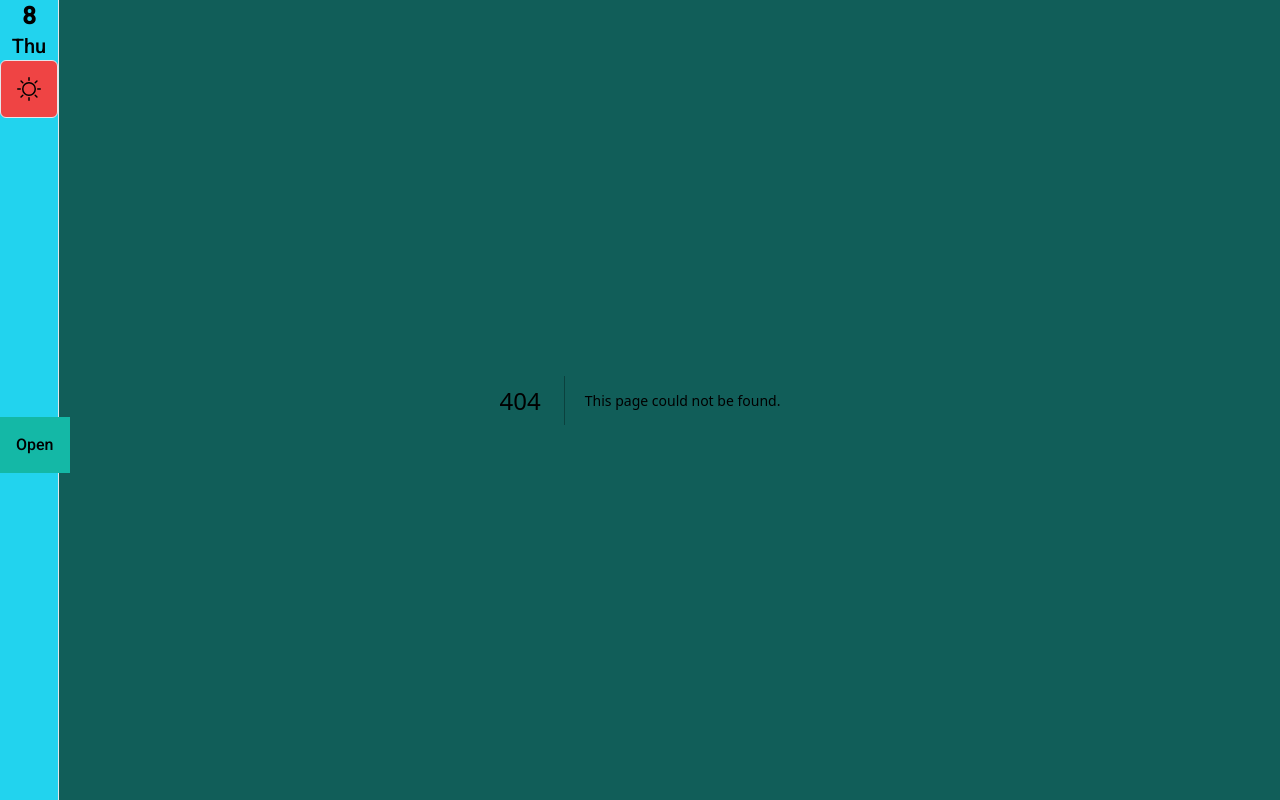
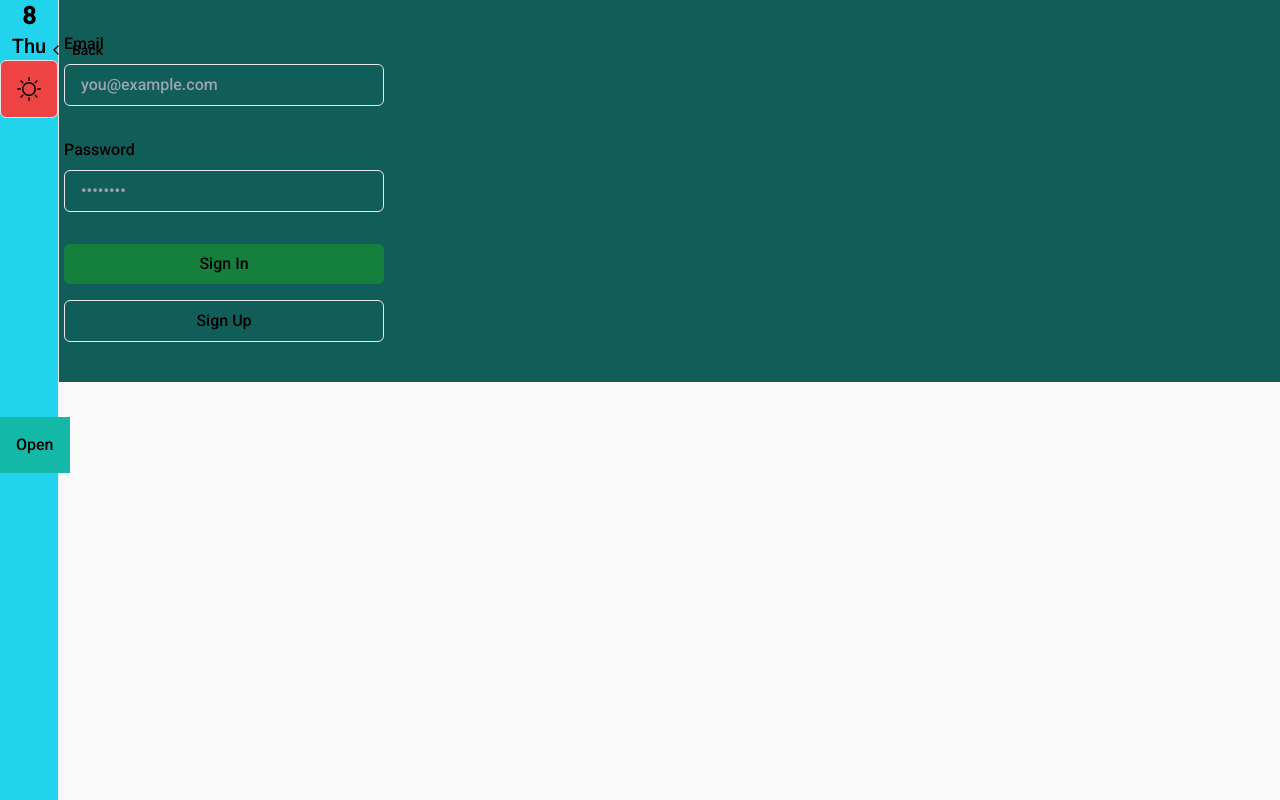
Before and after one commit to AndrewJBGrant/Pomo-Obsidian, a Next.js app: page /login in a window 1280 px wide. Before the commit this address had no page. Built offline with nearby package versions, Linux system fonts and the light colour scheme.

Commit message:
user sign up and in

```diff
--- /dev/null
+++ b/app/auth/callback/route.ts
@@ -0,0 +1,19 @@
+import { createClient } from "../../utils/supabase/server";
+import { NextResponse } from "next/server";
+
+export async function GET(request: Request) {
+  // The `/auth/callback` route is required for the server-side auth flow implemented
+  // by the SSR package. It exchanges an auth code for the user's session.
+  // https://supabase.com/docs/guides/auth/server-side/nextjs
+  const requestUrl = new URL(request.url);
+  const code = requestUrl.searchParams.get("code");
+  const origin = requestUrl.origin;
+
+  if (code) {
+    const supabase = createClient();
+    await supabase.auth.exchangeCodeForSession(code);
+  }
+
+  // URL to redirect to after sign up process completes
+  return NextResponse.redirect(`${origin}/protected`);
+}
--- /dev/null
+++ b/app/login/page.tsx
@@ -0,0 +1,119 @@
+import Link from "next/link";
+import { headers } from "next/headers";
+import { createClient } from "../utils/supabase/server";
+import { redirect } from "next/navigation";
+import { SubmitButton } from "./submitButton";
+
+export default function Login({
+  searchParams,
+}: {
+  searchParams: { message: string };
+}) {
+  const signIn = async (formData: FormData) => {
+    "use server";
+
+    const email = formData.get("email") as string;
+    const password = formData.get("password") as string;
+    const supabase = createClient();
+
+    const { error } = await supabase.auth.signInWithPassword({
+      email,
+      password,
+    });
+
+    if (error) {
+      return redirect("/login?message=Could not authenticate user");
+    }
+
+    return redirect("/protected");
+  };
+
+  const signUp = async (formData: FormData) => {
+    "use server";
+
+    const origin = headers().get("origin");
+    const email = formData.get("email") as string;
+    const password = formData.get("password") as string;
+    const supabase = createClient();
+
+    const { error } = await supabase.auth.signUp({
+      email,
+      password,
+      options: {
+        emailRedirectTo: `${origin}/auth/callback`,
+      },
+    });
+
+    if (error) {
+      return redirect("/login?message=Could not authenticate user");
+    }
+
+    return redirect("/login?message=Check email to continue sign in process");
+  };
+
+  return (
+    <div className="flex-1 flex flex-col w-full px-8 sm:max-w-md justify-center gap-2">
+      <Link
+        href="/"
+        className="absolute left-8 top-8 py-2 px-4 rounded-md no-underline text-foreground bg-btn-background hover:bg-btn-background-hover flex items-center group text-sm"
+      >
+        <svg
+          xmlns="http://www.w3.org/2000/svg"
+          width="24"
+          height="24"
+          viewBox="0 0 24 24"
+          fill="none"
+          stroke="currentColor"
+          strokeWidth="2"
+          strokeLinecap="round"
+          strokeLinejoin="round"
+          className="mr-2 h-4 w-4 transition-transform group-hover:-translate-x-1"
+        >
+          <polyline points="15 18 9 12 15 6" />
+        </svg>{" "}
+        Back
+      </Link>
+
+      <form className="animate-in flex-1 flex flex-col w-full justify-center gap-2 text-foreground p-8">
+        <label className="text-md" htmlFor="email">
+          Email
+        </label>
+        <input
+          className="rounded-md px-4 py-2 bg-inherit border mb-6"
+          name="email"
+          placeholder="you@example.com"
+          required
+        />
+        <label className="text-md" htmlFor="password">
+          Password
+        </label>
+        <input
+          className="rounded-md px-4 py-2 bg-inherit border mb-6"
+          type="password"
+          name="password"
+          placeholder="••••••••"
+          required
+        />
+        <SubmitButton
+          formAction={signIn}
+          className="bg-green-700 rounded-md px-4 py-2 text-foreground mb-2"
+          pendingText="Signing In..."
+        >
+          Sign In
+        </SubmitButton>
+        <SubmitButton
+          formAction={signUp}
+          className="border border-foreground/20 rounded-md px-4 py-2 text-foreground mb-2"
+          pendingText="Signing Up..."
+        >
+          Sign Up
+        </SubmitButton>
+        {searchParams?.message && (
+          <p className="mt-4 p-4 bg-foreground/10 text-foreground text-center">
+            {searchParams.message}
+          </p>
+        )}
+      </form>
+    </div>
+  );
+}
--- /dev/null
+++ b/app/login/submitButton.tsx
@@ -0,0 +1,20 @@
+"use client";
+
+import { useFormStatus } from "react-dom";
+import { type ComponentProps } from "react";
+
+type Props = ComponentProps<"button"> & {
+  pendingText?: string;
+};
+
+export function SubmitButton({ children, pendingText, ...props }: Props) {
+  const { pending, action } = useFormStatus();
+
+  const isPending = pending && action === props.formAction;
+
+  return (
+    <button {...props} type="submit" aria-disabled={pending}>
+      {isPending ? pendingText : children}
+    </button>
+  );
+}
--- /dev/null
+++ b/app/middleware.ts
@@ -0,0 +1,20 @@
+import { type NextRequest } from "next/server";
+import { updateSession } from "./utils/supabase/middleware";
+
+export async function middleware(request: NextRequest) {
+  return await updateSession(request);
+}
+
+export const config = {
+  matcher: [
+    /*
+     * Match all request paths except:
+     * - _next/static (static files)
+     * - _next/image (image optimization files)
+     * - favicon.ico (favicon file)
+     * - images - .svg, .png, .jpg, .jpeg, .gif, .webp
+     * Feel free to modify this pattern to include more paths.
+     */
+    "/((?!_next/static|_next/image|favicon.ico|.*\\.(?:svg|png|jpg|jpeg|gif|webp)$).*)",
+  ],
+};
--- a/app/page.tsx
+++ b/app/page.tsx
@@ -1,11 +1,20 @@
 // import PostForm from "./posts/PostForm";
-import AllPosts from "./posts/allPosts";
+// import AllPosts from "./posts/allPosts";
+import Link from "next/link"
+
 
 export default function Home() {
   return (
     <section className="flex min-h-screen flex-col container mx-auto px-24">
       {/* <PostForm /> */}
-      <AllPosts />
+      {/* <AllPosts /> */}
+
+          <Link
+            href="/login"
+            className="font-bold hover:underline text-foreground/80"
+          >
+            Login
+          </Link>{" "}
 
 
 
--- /dev/null
+++ b/app/protected/page.tsx
@@ -0,0 +1,22 @@
+import { createClient } from "../utils/supabase/server";
+import { redirect } from "next/navigation";
+
+
+export default async function ProtectedPage() {
+  const supabase = createClient();
+
+  const {
+    data: { user },
+  } = await supabase.auth.getUser();
+
+  if (!user) {
+    return redirect("/login");
+  }
+
+
+  return(
+
+<h1>Hello there {user.email}</h1>
+
+  )
+};
--- /dev/null
+++ b/app/utils/supabase/client.ts
@@ -0,0 +1,7 @@
+import { createBrowserClient } from "@supabase/ssr";
+
+export const createClient = () =>
+  createBrowserClient(
+    process.env.NEXT_PUBLIC_SUPABASE_URL!,
+    process.env.NEXT_PUBLIC_SUPABASE_ANON_KEY!,
+  );
--- /dev/null
+++ b/app/utils/supabase/middleware.ts
@@ -0,0 +1,78 @@
+import { createServerClient, type CookieOptions } from "@supabase/ssr";
+import { type NextRequest, NextResponse } from "next/server";
+
+export const updateSession = async (request: NextRequest) => {
+  // This `try/catch` block is only here for the interactive tutorial.
+  // Feel free to remove once you have Supabase connected.
+  try {
+    // Create an unmodified response
+    let response = NextResponse.next({
+      request: {
+        headers: request.headers,
+      },
+    });
+
+    const supabase = createServerClient(
+      process.env.NEXT_PUBLIC_SUPABASE_URL!,
+      process.env.NEXT_PUBLIC_SUPABASE_ANON_KEY!,
+      {
+        cookies: {
+          get(name: string) {
+            return request.cookies.get(name)?.value;
+          },
+          set(name: string, value: string, options: CookieOptions) {
+            // If the cookie is updated, update the cookies for the request and response
+            request.cookies.set({
+              name,
+              value,
+              ...options,
+            });
+            response = NextResponse.next({
+              request: {
+                headers: request.headers,
+              },
+            });
+            response.cookies.set({
+              name,
+              value,
+              ...options,
+            });
+          },
+          remove(name: string, options: CookieOptions) {
+            // If the cookie is removed, update the cookies for the request and response
+            request.cookies.set({
+              name,
+              value: "",
+              ...options,
+            });
+            response = NextResponse.next({
+              request: {
+                headers: request.headers,
+              },
+            });
+            response.cookies.set({
+              name,
+              value: "",
+              ...options,
+            });
+          },
+        },
+      },
+    );
+
+    // This will refresh session if expired - required for Server Components
+    // https://supabase.com/docs/guides/auth/server-side/nextjs
+    await supabase.auth.getUser();
+
+    return response;
+  } catch (e) {
+    // If you are here, a Supabase client could not be created!
+    // This is likely because you have not set up environment variables.
+    // Check out http://localhost:3000 for Next Steps.
+    return NextResponse.next({
+      request: {
+        headers: request.headers,
+      },
+    });
+  }
+};
--- /dev/null
+++ b/app/utils/supabase/server.ts
@@ -0,0 +1,36 @@
+import { createServerClient, type CookieOptions } from "@supabase/ssr";
+import { cookies } from "next/headers";
+
+export const createClient = () => {
+  const cookieStore = cookies();
+
+  return createServerClient(
+    process.env.NEXT_PUBLIC_SUPABASE_URL!,
+    process.env.NEXT_PUBLIC_SUPABASE_ANON_KEY!,
+    {
+      cookies: {
+        get(name: string) {
+          return cookieStore.get(name)?.value;
+        },
+        set(name: string, value: string, options: CookieOptions) {
+          try {
+            cookieStore.set({ name, value, ...options });
+          } catch (error) {
+            // The `set` method was called from a Server Component.
+            // This can be ignored if you have middleware refreshing
+            // user sessions.
+          }
+        },
+        remove(name: string, options: CookieOptions) {
+          try {
+            cookieStore.set({ name, value: "", ...options });
+          } catch (error) {
+            // The `delete` method was called from a Server Component.
+            // This can be ignored if you have middleware refreshing
+            // user sessions.
+          }
+        },
+      },
+    },
+  );
+};
--- a/package.json
+++ b/package.json
@@ -9,6 +9,7 @@
     "lint": "next lint"
   },
   "dependencies": {
+    "@supabase/ssr": "^0.1.0",
     "@supabase/supabase-js": "^2.39.7",
     "next": "14.1.0",
     "next-themes": "^0.2.1",
```
Also changed, not shown: 1 other file (tests, documents, lock files or other folders).
